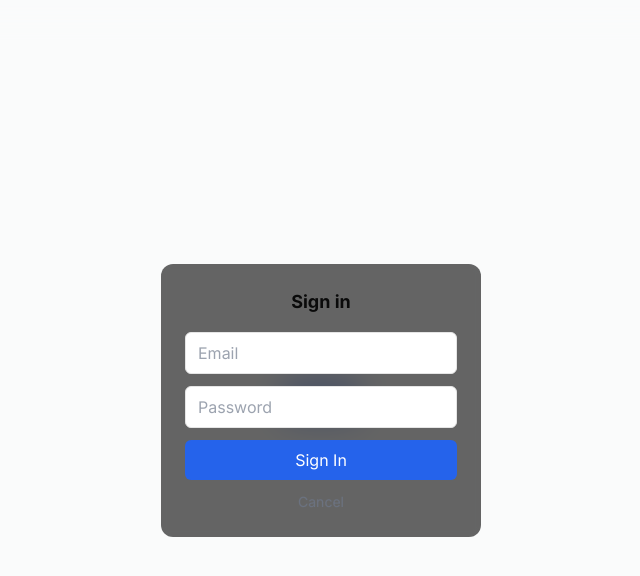
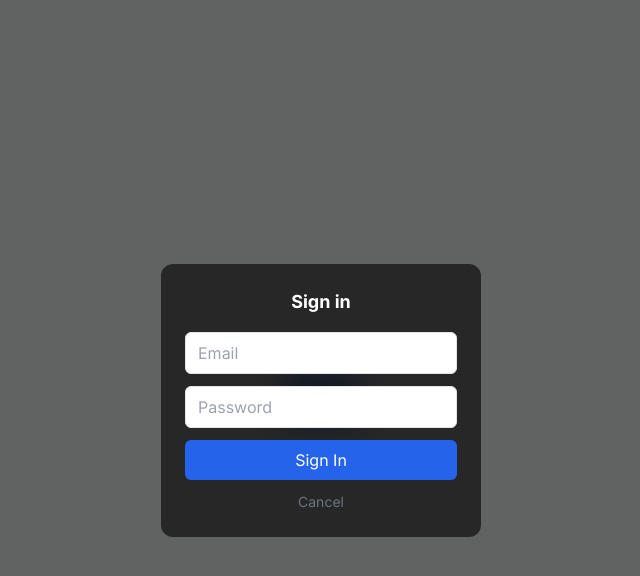
Before and after one commit to Carlthegreatt/Loomi, a Next.js app: page /login in a window 1280 px wide. Both pictures are taken after a click on the button "Login". Shown: the top 576 px of the page, without its empty margins (319-959 px from the left). Built offline with nearby package versions, Linux system fonts and the light colour scheme.

Commit message:
Auto-commit LoginPopover.tsx: 2025-08-24 01:09:31

```diff
--- a/src/components/sections/LoginPopover.tsx
+++ b/src/components/sections/LoginPopover.tsx
@@ -21,13 +21,15 @@ export default function LoginModal() {
         <div className="fixed inset-0 z-50 flex items-center justify-center">
           {/* Background overlay */}
           <div
-            className="absolute inset-0 bg-white bg-opacity-60 backdrop-blur-lg"
+            className="absolute inset-0 bg-black bg-opacity-60 backdrop-blur-lg"
             onClick={() => setOpen(false)} // click outside closes
           />
 
           {/* Modal content */}
           <div className="relative bg-black/60 z-10 w-80 rounded-xl p-6 backdrop-blur-sm border-spacing-0">
-            <h3 className="text-lg font-semibold mb-4 text-center">Sign in</h3>
+            <h3 className="text-lg font-semibold mb-4 text-center text-white">
+              Sign in
+            </h3>
             <form className="space-y-3">
               <input
                 type="email"
```
